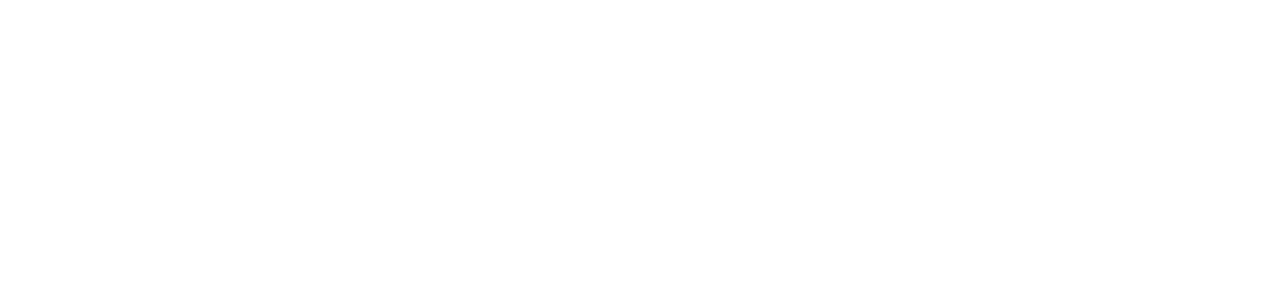
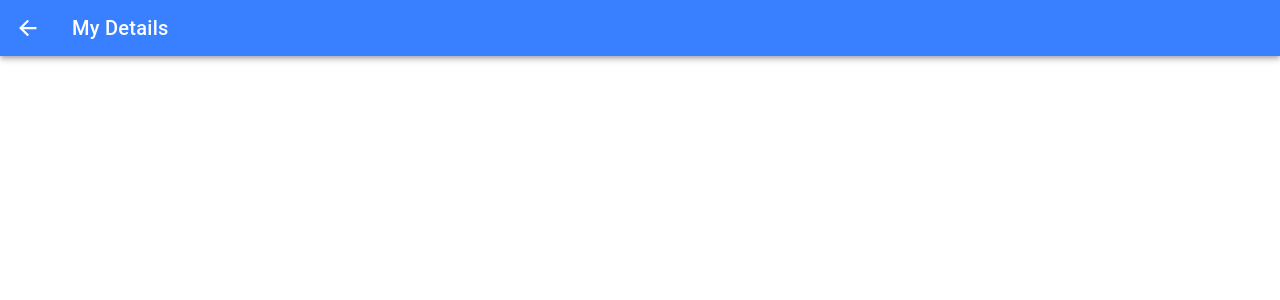
Before and after one commit to VinaRiqqaK07/bk-app-sisfor, a React (Vite) app: page /app/Home/Details in a window 1280 px wide. Shown: the top 300 px of the page. Built offline with nearby package versions, Linux system fonts and the light colour scheme.

Commit message:
Create menu details and setting

```diff
--- a/src/App.tsx
+++ b/src/App.tsx
@@ -4,6 +4,8 @@ import { IonReactRouter } from '@ionic/react-router';
 import Home from './pages/Home';
 import Login from './pages/Login';
 import Register from './pages/Register';
+import Menu from './pages/Menu';
+
 
 /* Core CSS required for Ionic components to work properly */
 import '@ionic/react/css/core.css';
@@ -23,6 +25,7 @@ import '@ionic/react/css/display.css';
 
 /* Theme variables */
 import './theme/variables.css';
+import Details from './pages/Details';
 
 setupIonicReact();
 
@@ -30,11 +33,17 @@ const App: React.FC = () => (
   <IonApp>
     <IonReactRouter>
       <IonRouterOutlet>
-        <Route exact path="/">
+        <Route exact path="/Login">
           <Login />
         </Route>
         <Route exact path="/register">
           <Register />
+        </Route>
+        <Route path="/Menu">
+          <Menu/>
+        </Route>
+        <Route path='/app/Home/Details'>
+          <Details/>
         </Route>
         <Route exact path="/home">
           <Home />
--- /dev/null
+++ b/src/pages/Details.tsx
@@ -0,0 +1,25 @@
+import {
+    IonBackButton,
+    IonButtons,
+    IonContent,
+    IonHeader,
+    IonPage,
+    IonTitle,
+    IonToolbar } from '@ionic/react';
+
+const Details: React.FC = () => {
+    return(
+        <IonPage>
+            <IonHeader>
+                <IonToolbar color="primary">
+                    <IonButtons slot='start'>
+                        <IonBackButton defaultHref='/app/Home' />
+                    </IonButtons >
+                    <IonTitle>My Details</IonTitle>
+                </IonToolbar>
+            </IonHeader>
+            <IonContent className='ion-padding'></IonContent>
+        </IonPage>
+    )
+}
+ export default Details
--- /dev/null
+++ b/src/pages/Menu.css
@@ -0,0 +1,3 @@
+/* ion-menu-toggle {
+    visible: false;
+} */
```
Also changed, not shown: src/pages/Setting.tsx (added, +17 -0 lines).
